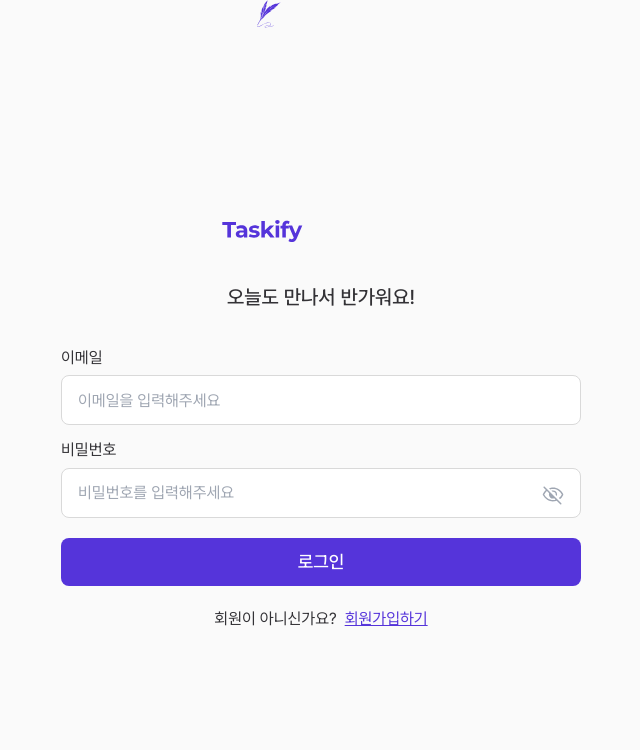
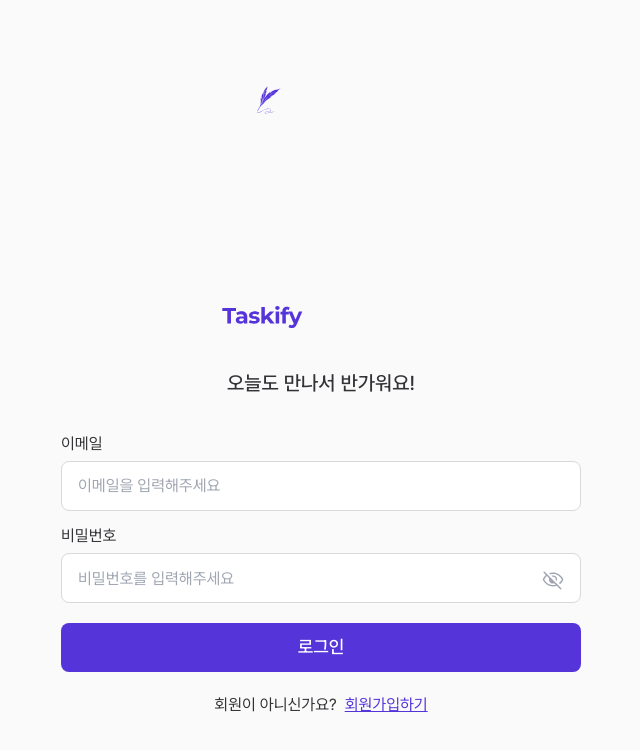
Before and after one commit to jisunipark/taskify, a React (Vite) app: page /signin in a window 1280 px wide. Shown: the top 750 px of the page, without its empty margins (319-959 px from the left). Built offline with nearby package versions, Linux system fonts and the light colour scheme.

Commit message:
Design: Control margin of pages

```diff
--- a/src/pages/DashboardPage.tsx
+++ b/src/pages/DashboardPage.tsx
@@ -1,11 +1,13 @@
 import Gnb from '@/components/common/gnb/Gnb';
 import Lnb from '@/components/common/lnb/Lnb';
+import BoardSection from '@/components/dashboard/board-section/BoardSection';
 
 export default function DashboardPage() {
   return (
-    <div>
+    <div className="board page">
       <Lnb />
       <Gnb />
+      <BoardSection />
     </div>
   );
 }
--- a/src/styles/global.scss
+++ b/src/styles/global.scss
@@ -61,11 +61,25 @@
 }
 
 .page {
-  width: 100%;
-  height: 100%;
+  width: 100vw;
+  height: 100vh;
 
   &.landing {
     background-color: $color-black-40;
     color: $color-white;
   }
 }
+
+.page.board {
+  margin-left: 6.7rem;
+  margin-top: 6rem;
+
+  @include tablet {
+    margin-left: 16rem;
+    margin-top: 7rem;
+  }
+
+  @include desktop {
+    margin-left: 30rem;
+  }
+}
```
